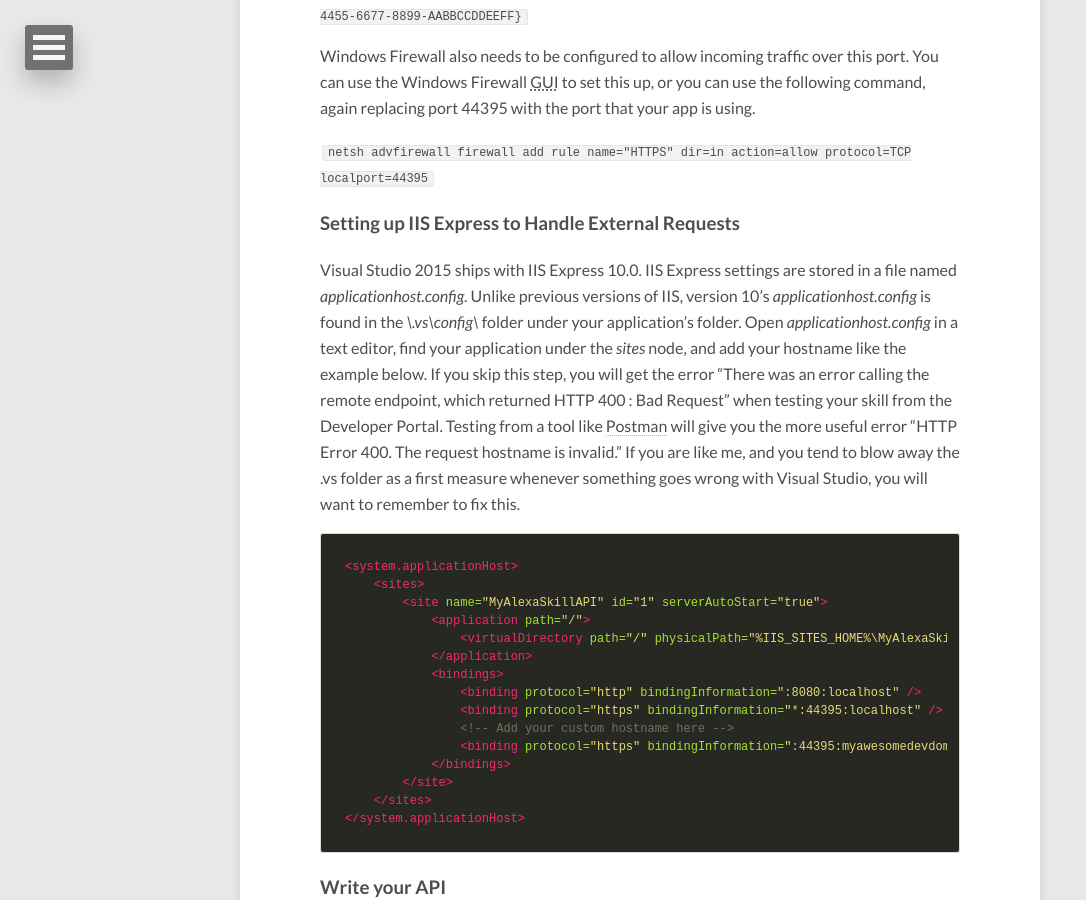
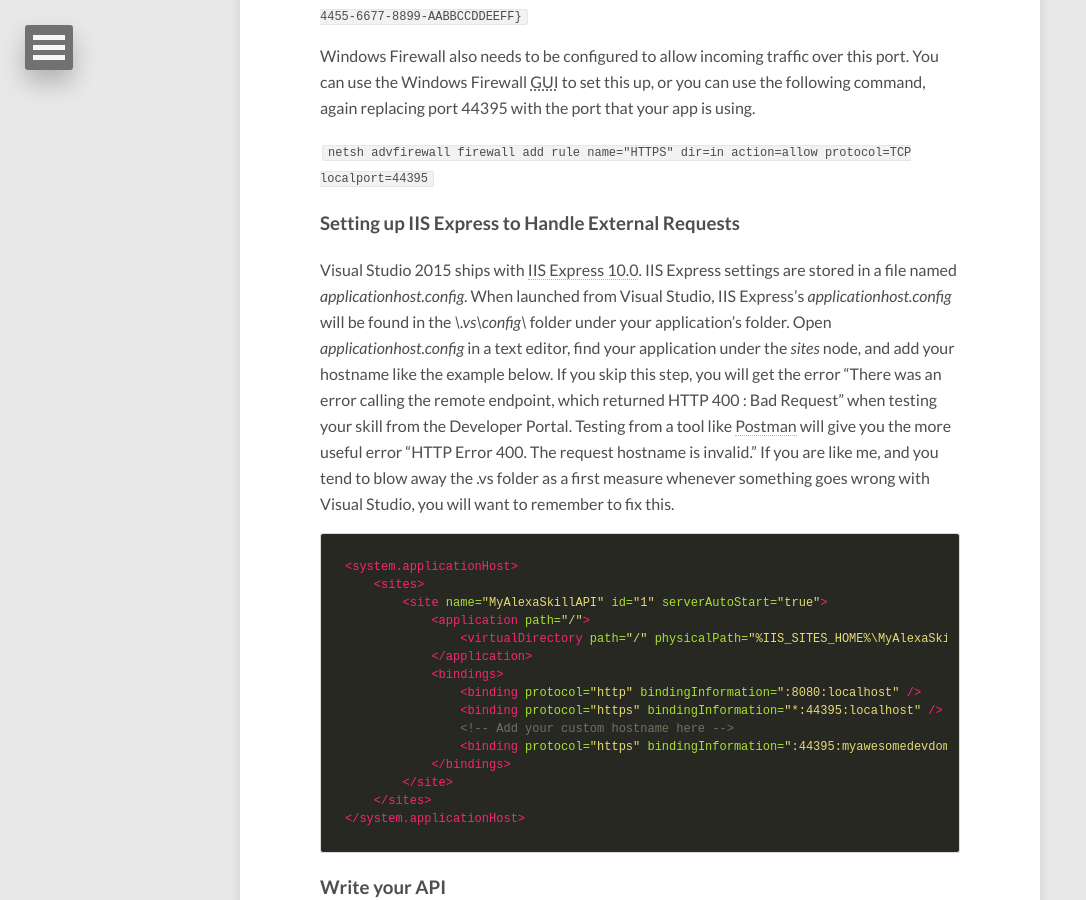
Before and after one commit to ljfraney/ljfraney.github.io, a Jekyll site: the page built from _posts/2016-12-28-alexa-dev-web-api.md, in a window 1280 px wide and 900 px high, scrolled down 15321 px. Shown: the whole window, without its empty margins (0-1086 px from the left). Built offline with Jekyll 4.4.1, drawn with Linux system fonts in a browser that asks for light colours; nearby versions of some CDN libraries; comment, search, counter and statistics services are not loaded.

Commit message:
Fixed verbiage about IIS Express settings

````diff
--- a/_posts/2016-12-28-alexa-dev-web-api.md
+++ b/_posts/2016-12-28-alexa-dev-web-api.md
@@ -161,7 +161,7 @@
 
 ### Setting up IIS Express to Handle External Requests
 
-Visual Studio 2015 ships with IIS Express 10.0. IIS Express settings are stored in a file named *applicationhost.config*. Unlike previous versions of IIS, version 10's *applicationhost.config* is found in the *\\.vs\\config\\* folder under your application's folder. Open *applicationhost.config* in a text editor, find your application under the *sites* node, and add your hostname like the example below. If you skip this step, you will get the error "There was an error calling the remote endpoint, which returned HTTP 400 : Bad Request" when testing your skill from the Developer Portal. Testing from a tool like [Postman](https://www.getpostman.com "Postman Home Page") will give you the more useful error "HTTP Error 400. The request hostname is invalid." If you are like me, and you tend to blow away the .vs folder as a first measure whenever something goes wrong with Visual Studio, you will want to remember to fix this.
+Visual Studio 2015 ships with [IIS Express 10.0](https://www.microsoft.com/en-us/download/details.aspx?id=48264 "IIS Express 10.0 Download Page"). IIS Express settings are stored in a file named *applicationhost.config*. When launched from Visual Studio, IIS Express's *applicationhost.config* will be found in the *\\.vs\\config\\* folder under your application's folder. Open *applicationhost.config* in a text editor, find your application under the *sites* node, and add your hostname like the example below. If you skip this step, you will get the error "There was an error calling the remote endpoint, which returned HTTP 400 : Bad Request" when testing your skill from the Developer Portal. Testing from a tool like [Postman](https://www.getpostman.com "Postman Home Page") will give you the more useful error "HTTP Error 400. The request hostname is invalid." If you are like me, and you tend to blow away the .vs folder as a first measure whenever something goes wrong with Visual Studio, you will want to remember to fix this.
 
 ```xml
 <system.applicationHost>
````
